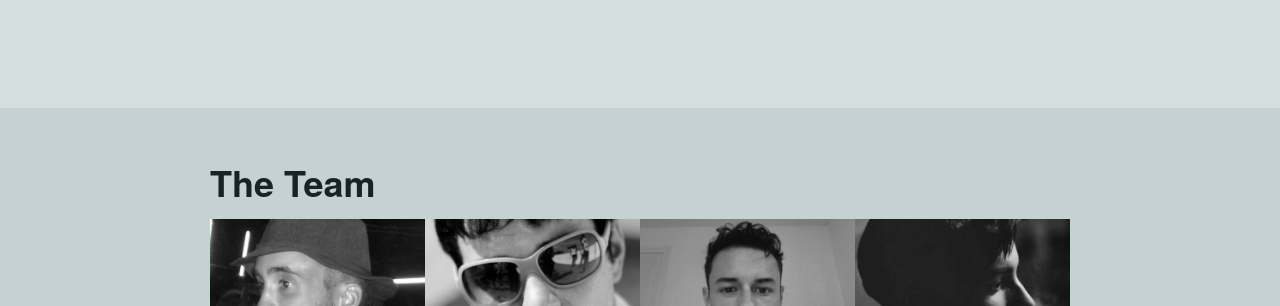
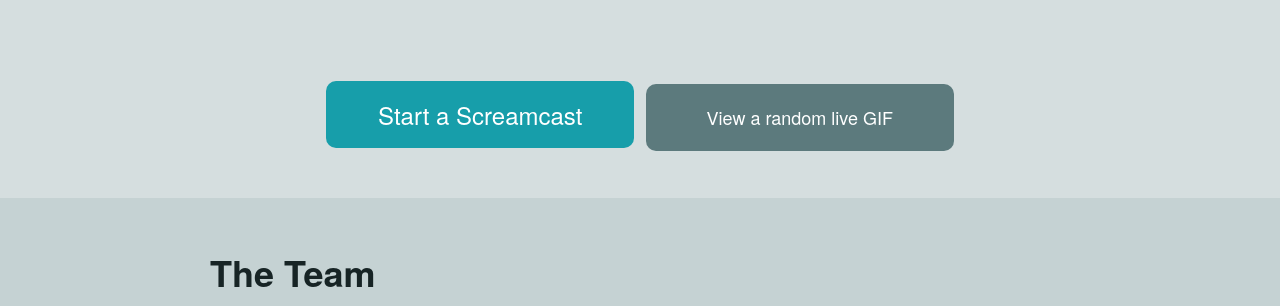
Before and after one commit to masylum/screamcasts, a website: page views/home.html in a window 1280 px wide. Shown: the part 2107-2413 px from the top of the page. Drawn offline with Linux system fonts and the light colour scheme; files that its build step writes are made by us from their sources; files whose address does not match are found by name.

Commit message:
moar buttons

```diff
--- a/assets/stylesheets/home.css
+++ b/assets/stylesheets/home.css
@@ -231,13 +231,6 @@ blockquote {
     .hero .hero-content .buttons {
       padding: 30px 0;
       background: rgba(0, 0, 0, 0.3); }
-      .hero .hero-content .buttons .button {
-        font-size: 24px;
-        margin: 0 3px;
-        line-height: 67px;
-        width: 228px; }
-        .hero .hero-content .buttons .button.secondary {
-          font-size: 18px; }
 
 .button {
   border-radius: 10px;
@@ -245,9 +238,18 @@ blockquote {
   padding: 0 40px;
   display: inline-block;
   color: white;
-  text-decoration: none; }
-  .button.primary {
-    background: #179eaa; }
+  text-decoration: none;
+  font-size: 24px;
+  margin: 0 3px;
+  line-height: 67px;
+  width: 228px;
+}
+.button.primary {
+  background: #179eaa;
+}
+.button.secondary {
+  font-size: 18px;
+}
 .button:hover {
   background: #6e989c;
 }
--- a/views/home.html
+++ b/views/home.html
@@ -47,6 +47,10 @@
         <img src="/images/drawing_gifs.png" alt="Three gifs"/>
         <span>Live GIFs</span>
       </div>
+      <div class="buttons" style="padding: 10px;text-align: center;">
+        <a href="/record" class="button primary">Start a Screamcast</a>
+        <a href="/random" class="button secondary">View a random live GIF</a>
+      </div>
     </div>
   </div>
 
```
